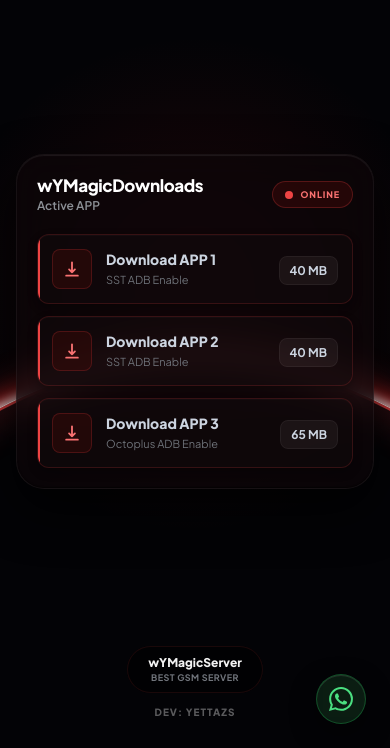
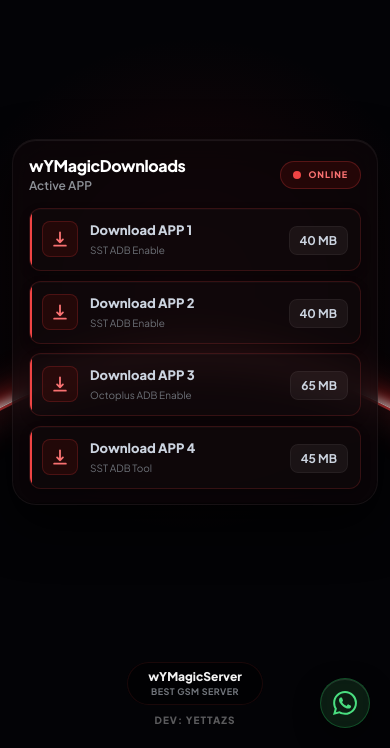
Before and after one commit to GlobalAutoPay/EnableADB, a plain HTML site: page index.html in a window 390 px wide. Shown: the part 96-844 px from the top of the page. Drawn offline with nearby package versions, Linux system fonts and the light colour scheme.

Commit message:
Add files via upload

```diff
--- a/index.html
+++ b/index.html
@@ -56,7 +56,7 @@
             will-change: transform;
         }
 
-        /* Arco planetario del fondo optimizado para GPU sin filtros pesados */
+        /* Arco planetario del fondo optimizado para GPU */
         .cosmic-ring-container {
             position: absolute;
             bottom: -430px;
@@ -121,7 +121,7 @@
             will-change: transform;
         }
 
-        /* Hover de alto rendimiento exclusivo para ordenadores (evita problemas en móviles) */
+        /* Hover exclusivo para ordenadores */
         @media (hover: hover) {
             .download-btn:hover {
                 background-color: rgba(239, 68, 68, 0.08);
@@ -130,14 +130,14 @@
             }
         }
 
-        /* Feedback táctil instantáneo y fluido para móviles */
+        /* Feedback táctil para móviles */
         .download-btn:active {
             transform: scale(0.98);
             background-color: rgba(239, 68, 68, 0.14) !important;
             border-color: rgba(239, 68, 68, 0.45) !important;
         }
 
-        /* Progreso de descarga optimizado sin filtros de desenfoque */
+        /* Progreso de descarga optimizado */
         .download-progress-bar {
             position: absolute;
             left: 0;
@@ -151,11 +151,11 @@
             will-change: width;
         }
 
-        /* Botón de Soporte Flotante con refracción suave */
+        /* Botón de Soporte Flotante */
         .whatsapp-float {
             position: fixed;
-            bottom: 24px;
-            right: 24px;
+            bottom: 20px;
+            right: 20px;
             z-index: 50;
             background: rgba(18, 48, 28, 0.6);
             border: 1.5px solid rgba(34, 197, 94, 0.3);
@@ -176,31 +176,31 @@
 </head>
 <body class="relative flex flex-col justify-between items-center overflow-hidden">
 
-    <!-- Fondo e iluminación fija (Rendimiento optimizado) -->
+    <!-- Fondo e iluminación fija -->
     <div class="bg-gradient-fixed"></div>
     <div class="ambient-haze"></div>
 
-    <!-- Contenedor Master de interfaz ajustado estrictamente al 100% de alto de pantalla visible -->
-    <div class="fixed inset-0 w-full h-full flex flex-col justify-between items-center p-4 md:p-8 overflow-hidden z-20">
+    <!-- Contenedor Master de interfaz -->
+    <div class="fixed inset-0 w-full h-full flex flex-col justify-between items-center p-3 md:p-6 overflow-hidden z-20">
 
         <!-- CABECERA PRINCIPAL -->
-        <header class="w-full max-w-[480px] flex flex-col justify-center items-center mt-3 md:mt-6 select-none">
-            <h1 class="text-4xl md:text-5xl font-extrabold tracking-tight text-white text-center">
+        <header class="w-full max-w-[480px] flex flex-col justify-center items-center mt-2 md:mt-4 select-none">
+            <h1 class="text-3xl md:text-5xl font-extrabold tracking-tight text-white text-center">
                 wYMagicServer
             </h1>
-            <span class="text-[10px] font-black text-red-500 tracking-[0.35em] uppercase mt-2.5">
+            <span class="text-[10px] font-black text-red-500 tracking-[0.35em] uppercase mt-1.5 md:mt-2.5">
                 Best GSM Server
             </span>
         </header>
 
-        <!-- PANEL DE DESCARGAS PRINCIPAL (Ajuste responsivo sin desbordamientos) -->
-        <main class="w-full max-w-[460px] my-auto flex justify-center items-center py-2">
-            <div class="w-full glass-panel rounded-[28px] p-5 md:p-7 text-white">
+        <!-- PANEL DE DESCARGAS PRINCIPAL -->
+        <main class="w-full max-w-[460px] my-auto flex justify-center items-center py-1 md:py-2">
+            <div class="w-full glass-panel rounded-[24px] md:rounded-[28px] p-4 md:p-6 text-white">
 
                 <!-- Cabecera de la Tarjeta -->
-                <div class="flex items-center justify-between mb-5 md:mb-6 select-none">
+                <div class="flex items-center justify-between mb-3.5 md:mb-5 select-none">
                     <div>
-                        <h2 class="text-[17px] font-extrabold tracking-tight text-white leading-tight">
+                        <h2 class="text-[16px] md:text-[17px] font-extrabold tracking-tight text-white leading-tight">
                             wYMagicDownloads
                         </h2>
                         <span class="text-xs text-[#8c9096] font-semibold block mt-0.5">
@@ -208,38 +208,36 @@
                         </span>
                     </div>
 
-                    <!-- Insignia ONLINE nítida -->
+                    <!-- Insignia ONLINE -->
                     <div class="flex items-center space-x-2 bg-red-950/45 border border-red-500/25 px-3 py-1.5 rounded-full">
                         <span class="w-2 h-2 bg-red-500 rounded-full"></span>
                         <span class="text-[9px] font-black text-red-400 tracking-widest">ONLINE</span>
                     </div>
                 </div>
 
-                <!-- Lista de descargas ultra-responsiva y optimizada (Los 3 botones centrados y agrupados perfectamente) -->
-                <div class="space-y-3">
+                <!-- Lista de descargas ultra-responsiva -->
+                <div class="space-y-2.5 md:space-y-3">
 
                     <!-- BOTÓN 1: Download APP 1 -->
-                    <button id="btn-download-1" onclick="startDownload(1, 'https://www.mediafire.com/file/1fppjd7t0knywoy/EnableAdbSSTv4.apk/file')" class="download-btn w-full flex items-center justify-between p-3.5 rounded-xl group text-left">
+                    <button id="btn-download-1" onclick="startDownload(1, 'https://www.mediafire.com/file/1fppjd7t0knywoy/EnableAdbSSTv4.apk/file')" class="download-btn w-full flex items-center justify-between p-3 md:p-3.5 rounded-xl group text-left">
                         <div id="progress-bar-1" class="download-progress-bar"></div>
 
-                        <!-- Contenido alineado a la izquierda -->
-                        <div class="flex items-center space-x-3.5 z-10 min-w-0 flex-grow pr-2">
-                            <div class="w-10 h-10 bg-red-950/40 border border-red-500/20 rounded-lg flex-shrink-0 flex items-center justify-center text-red-400">
+                        <div class="flex items-center space-x-3 z-10 min-w-0 flex-grow pr-2">
+                            <div class="w-9 h-9 md:w-10 md:h-10 bg-red-950/40 border border-red-500/20 rounded-lg flex-shrink-0 flex items-center justify-center text-red-400">
                                 <svg id="icon-dl-1" fill="none" stroke="currentColor" stroke-width="2.2" viewBox="0 0 24 24" class="w-5 h-5">
                                     <path stroke-linecap="round" stroke-linejoin="round" d="M12 4v12m0 0l-3.5-3.5M12 16l3.5-3.5M19 20H5"></path>
                                 </svg>
                             </div>
                             <div class="min-w-0">
-                                <span id="text-title-1" class="text-[14px] font-extrabold text-[#ccd4e0] group-hover:text-white transition-colors duration-200 block">
+                                <span id="text-title-1" class="text-[13px] md:text-[14px] font-extrabold text-[#ccd4e0] group-hover:text-white transition-colors duration-200 block truncate">
                                     Download APP 1
                                 </span>
-                                <span id="text-subtitle-1" class="text-[11px] text-[#6e7279] font-medium block mt-0.5">
+                                <span id="text-subtitle-1" class="text-[10px] md:text-[11px] text-[#6e7279] font-medium block mt-0.5 truncate">
                                     SST ADB Enable
                                 </span>
                             </div>
                         </div>
 
-                        <!-- Badge de tamaño a la derecha -->
                         <div class="text-right z-10 flex-shrink-0">
                             <span id="badge-dl-1" class="bg-white/5 border border-white/5 px-2.5 py-1.5 rounded-lg text-xs font-bold text-[#ccd4e0]">
                                 40 MB
@@ -248,20 +246,20 @@
                     </button>
 
                     <!-- BOTÓN 2: Download APP 2 -->
-                    <button id="btn-download-2" onclick="startDownload(2, 'https://www.mediafire.com/file/pgsbx21wo6qxs6q/Enable_ADB_Yetta.apk/file')" class="download-btn w-full flex items-center justify-between p-3.5 rounded-xl group text-left">
+                    <button id="btn-download-2" onclick="startDownload(2, 'https://www.mediafire.com/file/pgsbx21wo6qxs6q/Enable_ADB_Yetta.apk/file')" class="download-btn w-full flex items-center justify-between p-3 md:p-3.5 rounded-xl group text-left">
                         <div id="progress-bar-2" class="download-progress-bar"></div>
 
-                        <div class="flex items-center space-x-3.5 z-10 min-w-0 flex-grow pr-2">
-                            <div class="w-10 h-10 bg-red-950/40 border border-red-500/20 rounded-lg flex-shrink-0 flex items-center justify-center text-red-400">
+                        <div class="flex items-center space-x-3 z-10 min-w-0 flex-grow pr-2">
+                            <div class="w-9 h-9 md:w-10 md:h-10 bg-red-950/40 border border-red-500/20 rounded-lg flex-shrink-0 flex items-center justify-center text-red-400">
                                 <svg id="icon-dl-2" fill="none" stroke="currentColor" stroke-width="2.2" viewBox="0 0 24 24" class="w-5 h-5">
                                     <path stroke-linecap="round" stroke-linejoin="round" d="M12 4v12m0 0l-3.5-3.5M12 16l3.5-3.5M19 20H5"></path>
                                 </svg>
                             </div>
                             <div class="min-w-0">
-                                <span id="text-title-2" class="text-[14px] font-extrabold text-[#ccd4e0] group-hover:text-white transition-colors duration-200 block">
+                                <span id="text-title-2" class="text-[13px] md:text-[14px] font-extrabold text-[#ccd4e0] group-hover:text-white transition-colors duration-200 block truncate">
                                     Download APP 2
                                 </span>
-                                <span id="text-subtitle-2" class="text-[11px] text-[#6e7279] font-medium block mt-0.5">
+                                <span id="text-subtitle-2" class="text-[10px] md:text-[11px] text-[#6e7279] font-medium block mt-0.5 truncate">
                                     SST ADB Enable
                                 </span>
                             </div>
@@ -274,21 +272,21 @@
                         </div>
                     </button>
 
-                    <!-- BOTÓN 3: Download APP 3 (Enlace de redirección actualizado a Mediafire y IDs corregidos) -->
-                    <button id="btn-download-3" onclick="startDownload(3, 'https://www.mediafire.com/file/ro03zh20i6rut7b/OctoAdbEnablerNewV2.apk/file')" class="download-btn w-full flex items-center justify-between p-3.5 rounded-xl group text-left">
+                    <!-- BOTÓN 3: Download APP 3 -->
+                    <button id="btn-download-3" onclick="startDownload(3, 'https://www.mediafire.com/file/ro03zh20i6rut7b/OctoAdbEnablerNewV2.apk/file')" class="download-btn w-full flex items-center justify-between p-3 md:p-3.5 rounded-xl group text-left">
                         <div id="progress-bar-3" class="download-progress-bar"></div>
 
-                        <div class="flex items-center space-x-3.5 z-10 min-w-0 flex-grow pr-2">
-                            <div class="w-10 h-10 bg-red-950/40 border border-red-500/20 rounded-lg flex-shrink-0 flex items-center justify-center text-red-400">
+                        <div class="flex items-center space-x-3 z-10 min-w-0 flex-grow pr-2">
+                            <div class="w-9 h-9 md:w-10 md:h-10 bg-red-950/40 border border-red-500/20 rounded-lg flex-shrink-0 flex items-center justify-center text-red-400">
                                 <svg id="icon-dl-3" fill="none" stroke="currentColor" stroke-width="2.2" viewBox="0 0 24 24" class="w-5 h-5">
                                     <path stroke-linecap="round" stroke-linejoin="round" d="M12 4v12m0 0l-3.5-3.5M12 16l3.5-3.5M19 20H5"></path>
                                 </svg>
                             </div>
                             <div class="min-w-0">
-                                <span id="text-title-3" class="text-[14px] font-extrabold text-[#ccd4e0] group-hover:text-white transition-colors duration-200 block">
+                                <span id="text-title-3" class="text-[13px] md:text-[14px] font-extrabold text-[#ccd4e0] group-hover:text-white transition-colors duration-200 block truncate">
                                     Download APP 3
                                 </span>
-                                <span id="text-subtitle-3" class="text-[11px] text-[#6e7279] font-medium block mt-0.5">
+                                <span id="text-subtitle-3" class="text-[10px] md:text-[11px] text-[#6e7279] font-medium block mt-0.5 truncate">
                                     Octoplus ADB Enable
                                 </span>
                             </div>
@@ -301,21 +299,48 @@
                         </div>
                     </button>
 
+                    <!-- BOTÓN 4: Download APP 4 (SST ADB) -->
+                    <button id="btn-download-4" onclick="startDownload(4, 'https://www.mediafire.com/file/d2g02tmxh2r4zyt/SST_ADB.apk/file')" class="download-btn w-full flex items-center justify-between p-3 md:p-3.5 rounded-xl group text-left">
+                        <div id="progress-bar-4" class="download-progress-bar"></div>
+
+                        <div class="flex items-center space-x-3 z-10 min-w-0 flex-grow pr-2">
+                            <div class="w-9 h-9 md:w-10 md:h-10 bg-red-950/40 border border-red-500/20 rounded-lg flex-shrink-0 flex items-center justify-center text-red-400">
+                                <svg id="icon-dl-4" fill="none" stroke="currentColor" stroke-width="2.2" viewBox="0 0 24 24" class="w-5 h-5">
+                                    <path stroke-linecap="round" stroke-linejoin="round" d="M12 4v12m0 0l-3.5-3.5M12 16l3.5-3.5M19 20H5"></path>
+                                </svg>
+                            </div>
+                            <div class="min-w-0">
+                                <span id="text-title-4" class="text-[13px] md:text-[14px] font-extrabold text-[#ccd4e0] group-hover:text-white transition-colors duration-200 block truncate">
+                                    Download APP 4
+                                </span>
+                                <span id="text-subtitle-4" class="text-[10px] md:text-[11px] text-[#6e7279] font-medium block mt-0.5 truncate">
+                                    SST ADB Tool
+                                </span>
+                            </div>
+                        </div>
+
+                        <div class="text-right z-10 flex-shrink-0">
+                            <span id="badge-dl-4" class="bg-white/5 border border-white/5 px-2.5 py-1.5 rounded-lg text-xs font-bold text-[#ccd4e0]">
+                                45 MB
+                            </span>
+                        </div>
+                    </button>
+
                 </div>
             </div>
         </main>
 
         <!-- PIE DE PÁGINA -->
-        <footer class="w-full flex flex-col items-center justify-center mb-3 select-none">
-            <div class="flex items-center px-5 py-2.5 rounded-full bg-black/40 border border-red-500/10 backdrop-blur-md">
+        <footer class="w-full flex flex-col items-center justify-center mb-2 md:mb-3 select-none">
+            <div class="flex items-center px-5 py-2 rounded-full bg-black/40 border border-red-500/10 backdrop-blur-md">
                 <div class="flex flex-col text-center">
                     <span class="text-xs font-extrabold text-white/95 leading-none mb-1">wYMagicServer</span>
                     <span class="text-[9px] text-[#71757c] font-bold leading-none uppercase tracking-wider">Best GSM Server</span>
                 </div>
             </div>
 
-            <!-- Firma del desarrollador requested -->
-            <div class="mt-3 text-[10px] text-white/35 font-black tracking-widest uppercase hover:text-red-400 transition-colors duration-200">
+            <!-- Firma del desarrollador -->
+            <div class="mt-2 text-[10px] text-white/35 font-black tracking-widest uppercase hover:text-red-400 transition-colors duration-200">
                 Dev: YettaZs
             </div>
         </footer>
@@ -349,7 +374,7 @@
             const badge = document.getElementById(`badge-dl-${id}`);
             const icon = document.getElementById(`icon-dl-${id}`);
 
-            // Cambiar icono a spinner animado óptimo en CSS nativo
+            // Cambiar icono a spinner animado
             icon.innerHTML = `<circle cx="12" cy="12" r="10" stroke="currentColor" stroke-width="2.5" stroke-dasharray="35" class="animate-spin" fill="none"></circle>`;
 
             let progress = 0;
@@ -358,7 +383,6 @@
             badge.className = "bg-red-500/20 border border-red-500/40 px-2.5 py-1.5 rounded-lg text-xs font-extrabold text-red-400 animate-pulse";
 
             const interval = setInterval(() => {
-                // Incremento aleatorio fluido
                 progress += Math.floor(Math.random() * 8) + 5;
                 if (progress >= 100) {
                     progress = 100;
@@ -375,7 +399,7 @@
                         // Icono de Checkmark de éxito
                         icon.innerHTML = `<path stroke-linecap="round" stroke-linejoin="round" d="M4.5 12.75l6 6 9-13.5"></path>`;
 
-                        // Redirección directa al correspondiente link de descarga
+                        // Redirección directa al correspondiente link
                         setTimeout(() => {
                             window.location.href = redirectUrl;
                         }, 500);
```
